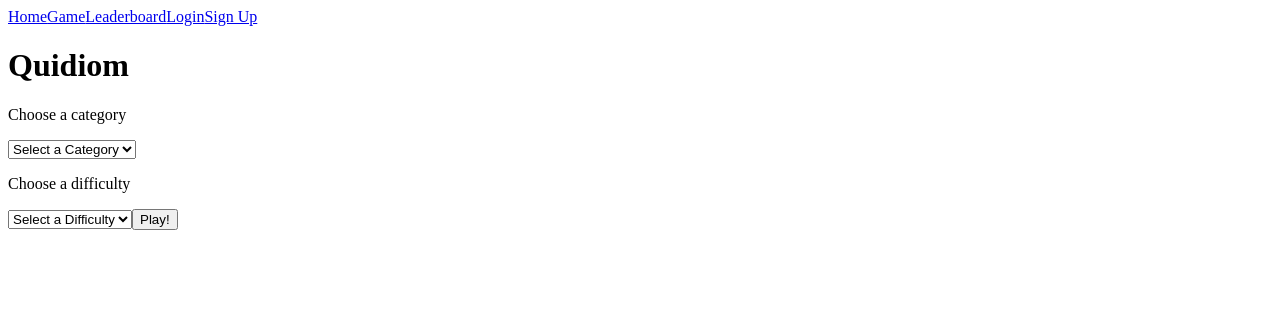
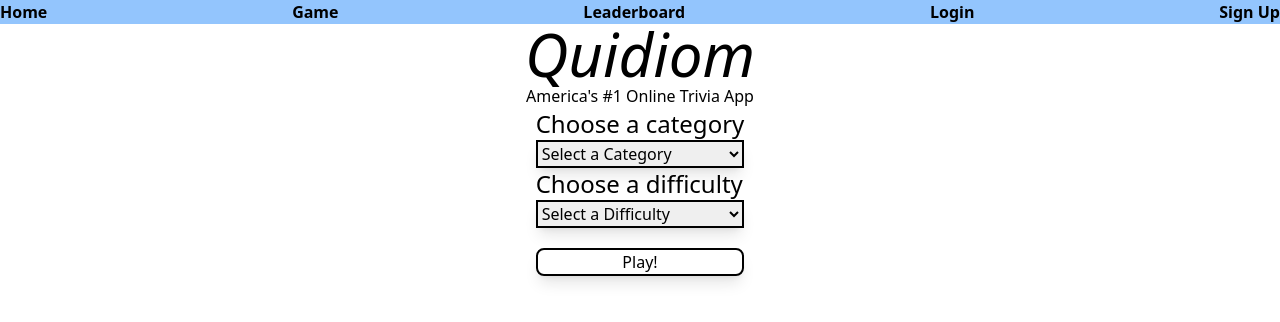
Before and after one commit to Quidiom/Quidiom, a React app: page / in a window 1280 px wide. Shown: the top 322 px of the page. Built offline with nearby package versions, Linux system fonts and the light colour scheme.

Commit message:
styling frontend components

```diff
--- /dev/null
+++ b/postcss.config.js
@@ -0,0 +1,3 @@
+module.exports = {
+    plugins: [require('tailwindcss'), require('autoprefixer')]
+  }
--- a/public/index.html
+++ b/public/index.html
@@ -7,7 +7,7 @@
   <title>Quidiom</title>
   <meta name="description" content="">
   <meta name="viewport" content="width=device-width, initial-scale=1">
-  <link rel="stylesheet" href="">
+  <link rel="stylesheet" href="../src/style.css">
 </head>
 
 <body>
--- a/src/App.tsx
+++ b/src/App.tsx
@@ -6,13 +6,14 @@ import LoginContainer from "./containers/LoginContainer"
 import GameContainer from "./containers/GameContainer"
 import Navbar from "./components/Navbar"
 import LeaderboardContainer from "./containers/LeaderboardContainer"
+import '../src/style.css';
 
-
-function App() {
+function App(props: any):any {
   return (
-    <div>
+    <div className='flex flex-col items-center justify-center'>
       <Navbar />
-      <h1>Quidiom</h1>
+      <h1 className='text-6xl italic'>Quidiom</h1>
+      <h4>America's #1 Online Trivia App</h4>
       <Routes>
         <Route path='/' element={<MainContainer />} />
         <Route path='/signup' element={<SignupContainer />} />
--- a/src/components/BoardRow.tsx
+++ b/src/components/BoardRow.tsx
@@ -16,14 +16,14 @@ function BoardRow(props: BoardRowProps) {
   const { username, easy_correct, easy_total, medium_correct, medium_total, hard_correct, hard_total } = props.data
 
   return (
-    <div>
-      <p>{username}:</p>
-      <p>{easy_correct}</p>
-      <p>{easy_total}</p>
-      <p>{medium_correct}</p>
-      <p>{medium_total}</p>
-      <p>{hard_correct}</p>
-      <p>{hard_total}</p>
+    <div className='flex flex-row justify-around bg-gradient-to-r from-[#c4c4c4] to-[#ffcccc]'>
+      <p className='grow m-4'>{username}:</p>
+      <p className='grow m-4'>{easy_correct}</p>
+      <p className='grow m-4'>{easy_total}</p>
+      <p className='grow m-4'>{medium_correct}</p>
+      <p className='grow m-4'>{medium_total}</p>
+      <p className='grow m-4'>{hard_correct}</p>
+      <p className='grow m-4'>{hard_total}</p>
     </div>
   )
 }
--- a/src/components/ChoiceBox.tsx
+++ b/src/components/ChoiceBox.tsx
@@ -14,7 +14,7 @@ function ChoiceBox(props: choiceBoxProps): React.JSX.Element {
   const { answer, idx, clickHandle } = props
 
   return (
-    <button id={idx.toString()} disabled={answeredCurrent} onClick={(e) => clickHandle(e)} style={{ backgroundColor: currentColors[idx] }}>{answer}</button>
+    <button className='border-black border-2 mt-5 mb-5 rounded-lg shadow-lg' id={idx.toString()} disabled={answeredCurrent} onClick={(e) => clickHandle(e)} style={{ backgroundColor: currentColors[idx] }}>{answer}</button>
   )
 }
 
--- a/src/components/GameOptions.tsx
+++ b/src/components/GameOptions.tsx
@@ -53,9 +53,9 @@ function GameOptions(): React.JSX.Element {
 
 
   return (
-    <div id='gameOptions'>
-      <p>Choose a category</p>
-      <select onChange={(e) => handleChange(e)} name='selectCategory'>
+    <div id='gameOptions' className='flex flex-col justify-center align-center'>
+      <p className='text-2xl'>Choose a category</p>
+      <select onChange={(e) => handleChange(e)} name='selectCategory' className='border-black border-2 shadow-lg'>
         <option value=''>Select a Category</option>
         <option value='General'>General</option>
         <option value='History'>History</option>
@@ -64,14 +64,14 @@ function GameOptions(): React.JSX.Element {
         <option value='Geography'>Geography</option>
         <option value='Film'>Film</option>
       </select>
-      <p>Choose a difficulty</p>
-      <select onChange={(e) => handleChange(e)} name='selectDifficulty'>
+      <p className='text-2xl'>Choose a difficulty</p>
+      <select onChange={(e) => handleChange(e)} name='selectDifficulty' className='border-black border-2 shadow-lg'>
         <option value=''>Select a Difficulty</option>
         <option value='easy'>Easy</option>
         <option value='medium'>Medium</option>
         <option value='hard'>Hard</option>
       </select>
-      <button onClick={(e) => { handleClick(e) }}>Play!</button>
+      <button onClick={(e) => { handleClick(e) }} className='border-black border-2 rounded-lg hover:bg-gray-300 mt-5 shadow-lg'>Play!</button>
     </div>
   )
 }
--- a/src/components/LoginForm.tsx
+++ b/src/components/LoginForm.tsx
@@ -52,14 +52,14 @@ function LoginForm(): React.JSX.Element {
 
   return (
     <div>
-      <form onSubmit={(e) => handleSubmit(e)}>
+      <form className="flex flex-col justify-center align-center" onSubmit={(e) => handleSubmit(e)}>
         <label>Username:
-          <input name="username" type="text" value={username} onChange={(e) => handleChange(e)}></input>
+          <input className="border-black border-2 rounded-md ml-2" name="username" type="text" value={username} onChange={(e) => handleChange(e)}></input>
         </label>
         <label>Password:
-          <input name="password" type="password" value={password} onChange={(e) => handleChange(e)}></input>
+          <input className="border-black border-2 rounded-md ml-3" name="password" type="password" value={password} onChange={(e) => handleChange(e)}></input>
         </label>
-        <button type="submit">Submit</button>
+        <button className="border-black border-2 rounded-md mt-5 hover:bg-gray-200" type="submit">Submit</button>
       </form>
       {failedLogin &&
         <p>Your username or password is incorrect!</p>
--- a/src/components/Navbar.tsx
+++ b/src/components/Navbar.tsx
@@ -3,7 +3,7 @@ import { Link } from "react-router-dom";
 
 function Navbar() {
   return (
-    <nav>
+    <nav className='flex flex-row justify-between w-full bg-blue-300 font-bold'>
       <Link to='/'>Home</Link>
       <Link to='/game'>Game</Link>
       <Link to='/stats'>Leaderboard</Link>
--- a/src/components/SignupForm.tsx
+++ b/src/components/SignupForm.tsx
@@ -54,17 +54,17 @@ function SignupForm(): React.JSX.Element {
 
   return (
     <div>
-      <form onSubmit={(e) => handleSubmit(e)}>
+      <form className="flex flex-col justify-center align-center" onSubmit={(e) => handleSubmit(e)}>
         <label>Username:
-          <input name="username" type="text" value={username} onChange={(e) => handleChange(e)}></input>
+          <input className="border-black border-2 rounded-md ml-2" name="username" type="text" value={username} onChange={(e) => handleChange(e)}></input>
         </label>
         <label>Password:
-          <input name="password" type="password" value={password} onChange={(e) => handleChange(e)}></input>
+          <input className="border-black border-2 rounded-md ml-2" name="password" type="password" value={password} onChange={(e) => handleChange(e)}></input>
         </label>
         <label>Confirm Password:
-          <input name="confirmPassword" type="password" value={confirmPassword} onChange={(e) => handleChange(e)}></input>
+          <input className="border-black border-2 rounded-md ml-2" name="confirmPassword" type="password" value={confirmPassword} onChange={(e) => handleChange(e)}></input>
         </label>
-        <button type="submit">Submit</button>
+        <button className="border-black border-2 rounded-md" type="submit">Submit</button>
       </form>
     </div>
   )
--- a/src/components/TriviaGame.tsx
+++ b/src/components/TriviaGame.tsx
@@ -102,7 +102,7 @@ function TriviaGame() {
   }
 
   return (
-    <div>
+    <div className='flex flex-col justify-center align-center'>
       <h3>
         Question {currentQuestion + 1} / 10
       </h3>
@@ -110,7 +110,7 @@ function TriviaGame() {
         <h3>{questionList[currentQuestion].question}</h3>}
       {currentChoices}
       {answeredCurrent && (currentQuestion !== 9) &&
-        <button onClick={handleNextClick}>Next Question</button>
+        <button onClick={handleNextClick} className='border-black border-2 mt-5 mb-5 rounded-lg'>Next Question</button>
       }
       {(currentQuestion === 9) && (answeredCurrent) &&
         <div>
--- a/src/containers/LeaderboardContainer.tsx
+++ b/src/containers/LeaderboardContainer.tsx
@@ -39,14 +39,14 @@ function LeaderboardContainer() {
 
   return (
     <div>
-      <div>
-        <p>Username</p>
-        <p>Easy Score</p>
-        <p>Easy Total</p>
-        <p>Medium Score</p>
-        <p>Medium Total</p>
-        <p>Hard Score</p>
-        <p>Hard Total</p>
+      <div className='flex flex-row justify-around border-black border-2'>
+        <p className='grow m-3 font-bold'>Username</p>
+        <p className='grow m-3 font-bold'>Easy Score</p>
+        <p className='grow m-3 font-bold'>Easy Total</p>
+        <p className='grow m-3 font-bold'>Medium Score</p>
+        <p className='grow m-3 font-bold'>Medium Total</p>
+        <p className='grow m-3 font-bold'>Hard Score</p>
+        <p className='grow m-3 font-bold'>Hard Total</p>
       </div>
       {
         fetched &&
--- /dev/null
+++ b/src/style.css
@@ -0,0 +1,3 @@
+@tailwind base;
+@tailwind components;
+@tailwind utilities;
```
